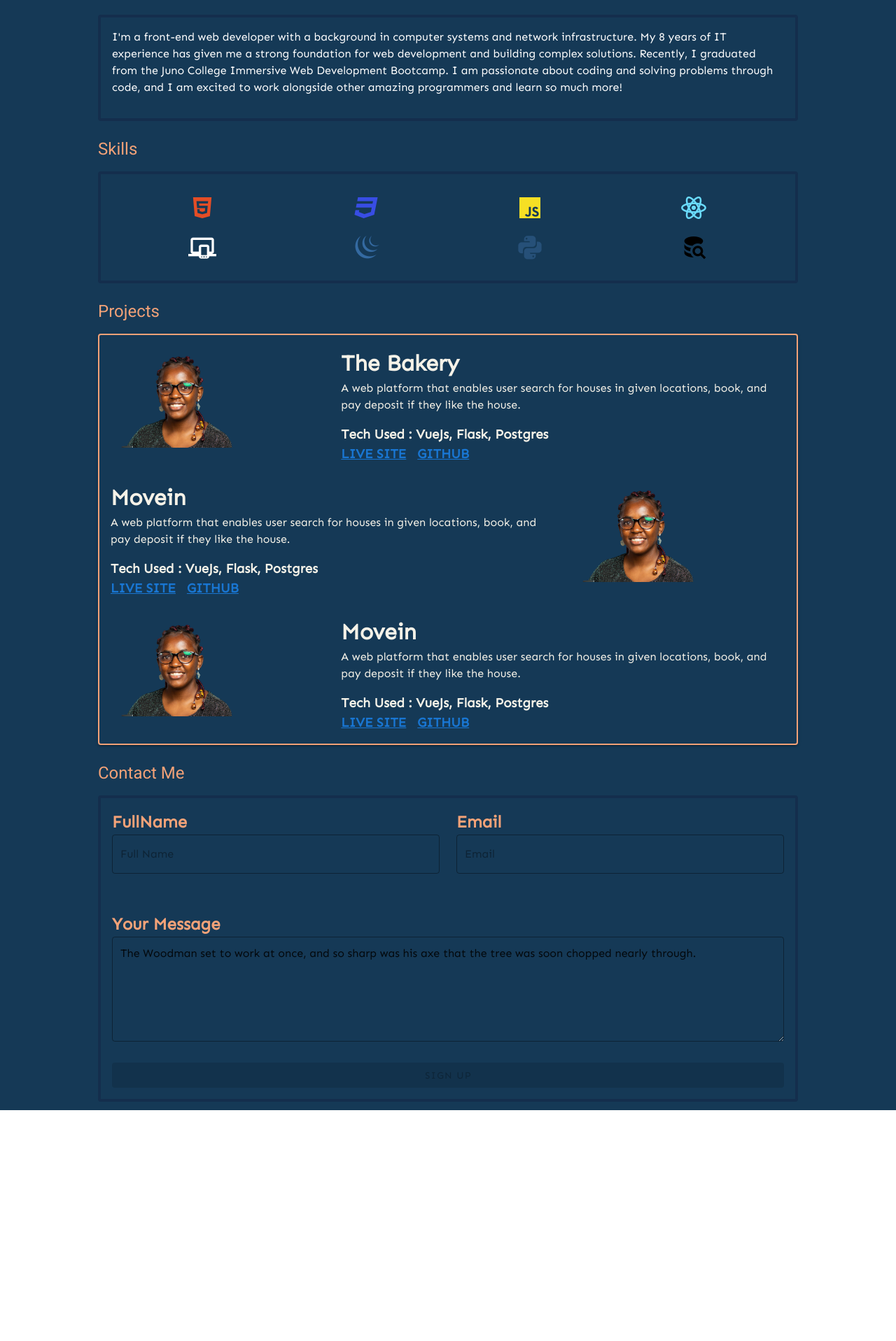
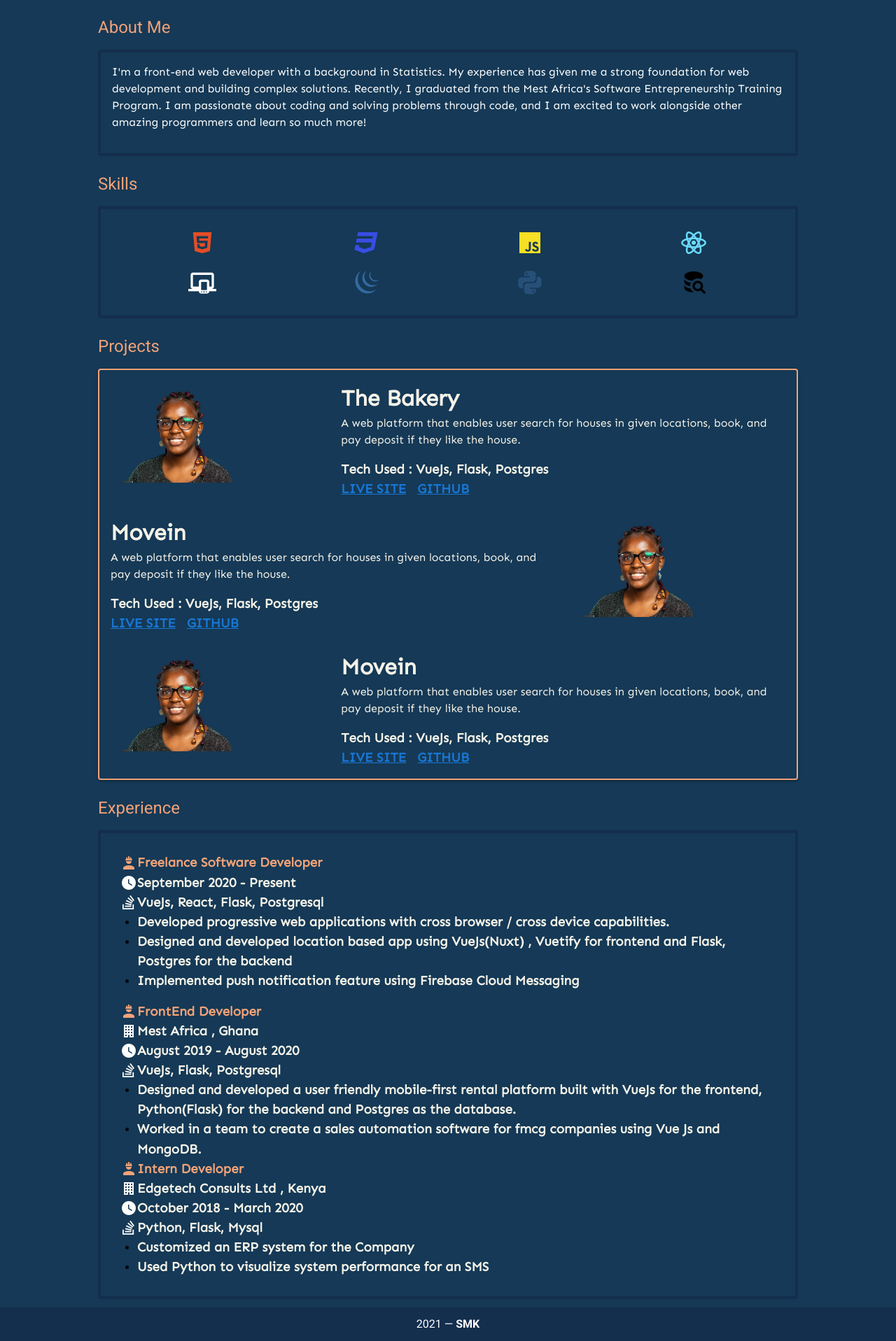
Before and after one commit to sallymkabole/My-Portfolio, a Vue app: page / in a window 1280 px wide. Shown: the part 384-2301 px from the top of the page at 70% size. Before the commit the page ends 1971 px from the top, so only its background shows below. Built offline with nearby package versions, Linux system fonts and the light colour scheme.

Commit message:
Add footer and experience fields

```diff
--- a/src/App.vue
+++ b/src/App.vue
@@ -40,12 +40,10 @@
            <v-row >
           <v-col md="6" xs="12" sm="12">
             <p class="text-h4  pin ">
-          Hi, I’m Musanga Sally Kabole, a FrontEnd Developer
+          Hello World  ,
         </p>
-        <p class="white--text">
-          By day I design GitLab, an open-core DevOps platform. By night I do
-          digital illustration. Creative expression is what lights me up, and
-          I'm always open to learning about new opportunities.
+         <p class="white--text">
+         My name is <strong class="text-h6">Sally Musanga</strong>. I'm a passionate problem solver that brings an engineering perspective and creative problem solving to create products and experiences people love to use.My speciality is in website development where I have intermediate experience using React & VueJs for frontend and Python for the backend.
         </p>
         <v-btn color="#fff" outlined> Get in Touch</v-btn>
           </v-col>
@@ -62,7 +60,7 @@
             <v-card flat class="abt pa-4">
 
         <p class="white--text">
-          I'm a front-end web developer with a background in computer systems and network infrastructure. My 8 years of IT experience has given me a strong foundation for web development and building complex solutions. Recently, I graduated from the Juno College Immersive Web Development Bootcamp. I am passionate about coding and solving problems through code, and I am excited to work alongside other amazing programmers and learn so much more!
+          I'm a front-end web developer with a background in Statistics. My experience has given me a strong foundation for web development and building complex solutions. Recently, I graduated from the Mest Africa's Software Entrepreneurship Training Program. I am passionate about coding and solving problems through code, and I am excited to work alongside other amazing programmers and learn so much more!
         </p>
             </v-card>
           </v-col>
@@ -134,69 +132,99 @@
           </v-col>
 
         </v-row>
-        <v-row >
+        <v-row  >
+
           <v-col md="12" xs="12" sm="12">
               <p class="text-h5  pin ">
-          Contact Me
+          Experience
         </p>
-            <v-card flat class="abt pa-4">
+            <v-card flat class="abt pa-8">
 
-        <v-form v-model="valid">
-        <v-row>
-          <v-col md="6" xs="12" sm="12">
-            <h2 class="text-left pin">FullName</h2>
-            <v-text-field
-              v-model="userInfo.fname"
-              outlined
-              color="#f2a278"
-              placeholder="Full Name"
-            ></v-text-field>
-          </v-col>
-          <v-col md="6" xs="12" sm="12">
-            <h2 class="text-left pin">Email</h2>
-        <v-text-field
-          v-model="userInfo.email"
-          :rules="[emailrules.required, emailrules.email]"
-          class=""
-          color="#f2a278"
-          outlined
-          placeholder="Email"
-        ></v-text-field>
-          </v-col>
+
+
+        <v-row class=" pa-2">
+         <v-col cols="12" class="d-flex flex-column">
+          <v-row  class="d-flex d-inline-flex "><v-icon color="#f2a278">mdi-account-hard-hat</v-icon><h3 class="pin">Freelance Software Developer</h3>
+</v-row >
+          <v-row  class="d-flex d-inline-flex"><v-icon color="#fff">mdi-clock</v-icon><h3 class="bg">September 2020 - Present</h3></v-row >
+          <v-row  class="d-flex d-inline-flex"><v-icon color="#fff">mdi-stack-overflow</v-icon><h3 class="bg">VueJs, React, Flask, Postgresql</h3></v-row >
+          <v-row  class="d-flex d-inline-flex">
+             <ul>
+              <li>
+                <h3 class="bg">Developed progressive web applications with cross browser / cross device capabilities.</h3>
+              </li>
+              <li>
+                <h3 class="bg">Designed and developed location based app using VueJs(Nuxt) , Vuetify for frontend and Flask, Postgres for the backend</h3>
+              </li>
+              <li>
+                <h3 class="bg">Implemented push notification feature using Firebase Cloud Messaging</h3>
+              </li>
+
+            </ul></v-row >
+
+         </v-col>
+        </v-row>
+        <v-row class=" pa-2">
+         <v-col cols="12" class="d-flex flex-column">
+          <v-row  class="d-flex d-inline-flex"><v-icon color="#f2a278">mdi-account-hard-hat</v-icon><h3 class="pin">FrontEnd Developer</h3>
+</v-row >
+          <v-row  class="d-flex d-inline-flex"><v-icon color="#fff">mdi-office-building</v-icon><h3 class="bg">Mest Africa , Ghana</h3></v-row >
+                    <v-row  class="d-flex d-inline-flex"><v-icon color="#fff">mdi-clock</v-icon><h3 class="bg">August 2019 - August 2020</h3></v-row >
+          <v-row  class="d-flex d-inline-flex"><v-icon color="#fff">mdi-stack-overflow</v-icon><h3 class="bg">VueJs, Flask, Postgresql</h3></v-row >
+          <v-row  class="d-flex d-inline-flex">
+            <ul>
+              <li>
+                <h3 class="bg">Designed and developed a user friendly mobile-first rental platform built with VueJs for the frontend, Python(Flask) for the backend and Postgres as the database.</h3>
+              </li>
+              <li>
+                <h3 class="bg">Worked in a team to create a sales automation software for fmcg companies using Vue Js and MongoDB.</h3>
+              </li>
+            </ul>
+              </v-row >
+              <v-row  class="d-flex d-inline-flex"><v-icon color="#f2a278">mdi-account-hard-hat</v-icon><h3 class="pin">Intern Developer</h3>
+</v-row >
+          <v-row  class="d-flex d-inline-flex"><v-icon color="#fff">mdi-office-building</v-icon><h3 class="bg">Edgetech Consults Ltd , Kenya</h3></v-row >
+                    <v-row  class="d-flex d-inline-flex"><v-icon color="#fff">mdi-clock</v-icon><h3 class="bg">October 2018 - March 2020</h3></v-row >
+          <v-row  class="d-flex d-inline-flex"><v-icon color="#fff">mdi-stack-overflow</v-icon><h3 class="bg">Python, Flask, Mysql</h3></v-row >
+          <v-row  class="d-flex d-inline-flex">
+            <ul>
+              <li>
+                <h3 class="bg"> Customized an ERP system for the Company</h3>
+              </li>
+              <li>
+                <h3 class="bg"> Used Python to visualize system performance for an SMS </h3>
+              </li>
+            </ul>
+              </v-row >
+
+         </v-col>
         </v-row>
 
 
-        <v-row>
-
-          <v-col md="12" xs="12" sm="12">
-            <h2 class=" pin">Your Message</h2>
-             <v-textarea
-             color="#f2a278"
-          outlined
-          name="input-7-4"
-          value="The Woodman set to work at once, and so sharp was his axe that the tree was soon chopped nearly through."
-        ></v-textarea>
-         </v-col
-        ></v-row>
-        <v-btn
-          class="btn1"
-          block
-          color="#ec6382"
-          @click="registerUser"
-          :disabled="!valid"
-        >
-          SIGN UP</v-btn
-        >
-      </v-form>
             </v-card>
           </v-col>
+
+        </v-row>
+
+        <v-row >
 
         </v-row>
 
          </v-card>
       </v-container>
     </v-main>
+    <template>
+  <v-footer color="#142E4D" padless>
+    <v-col
+      class="text-center white--text"
+      cols="12"
+    >
+      {{ new Date().getFullYear() }} — <strong>SMK</strong>
+    </v-col>
+  </v-footer>
+</template>
   </v-app>
+
 </template>
 
 <script>
@@ -256,16 +284,16 @@ export default {
 }
 .avt {
   position: relative;
-  width: 250px;
-  height: 250px;
+  width: 300px;
+  height: 300px;
   border: 2px solid #fff;
   border-radius: 50%;
 }
 
 .avt::after {
   content: '';
-  width: 250px;
-  height: 250px;
+  width: 300px;
+  height: 300px;
   border: 1px solid #fff;
   border-radius: 50%;
   display: block;
```
